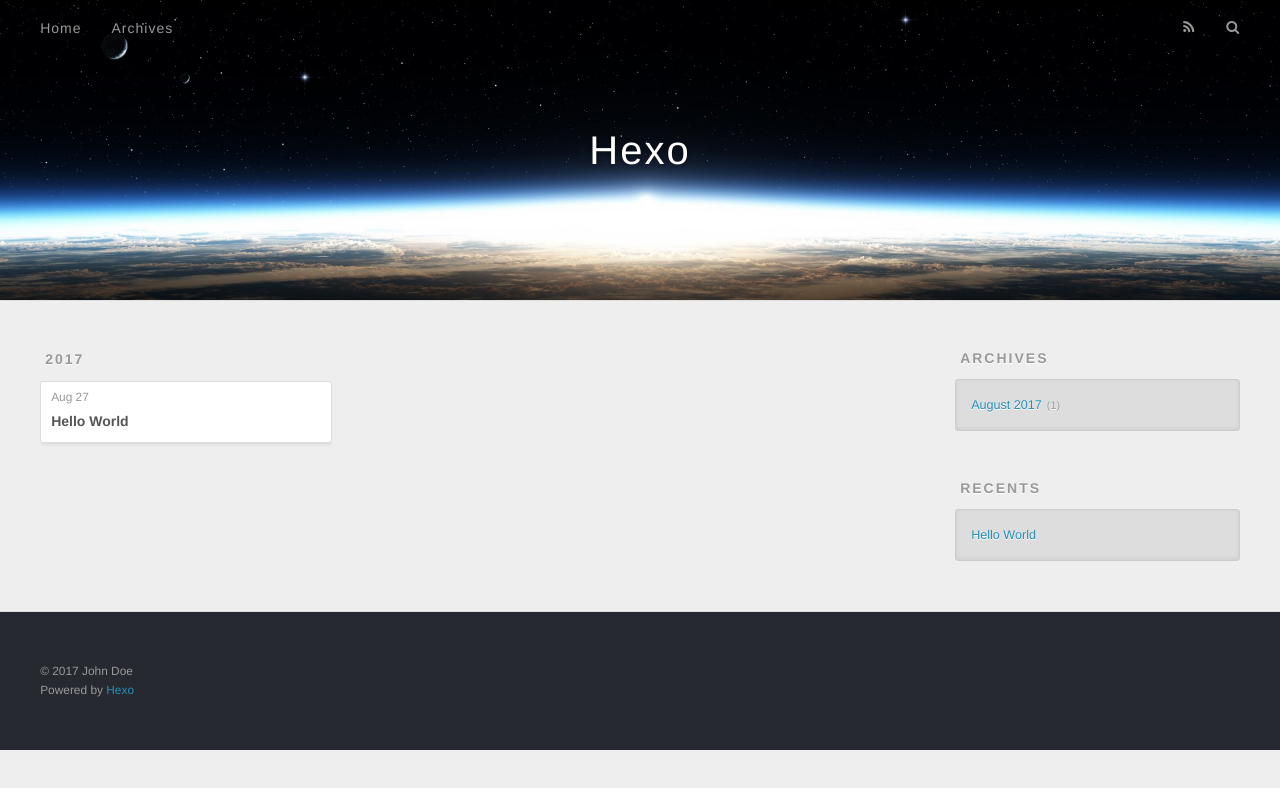
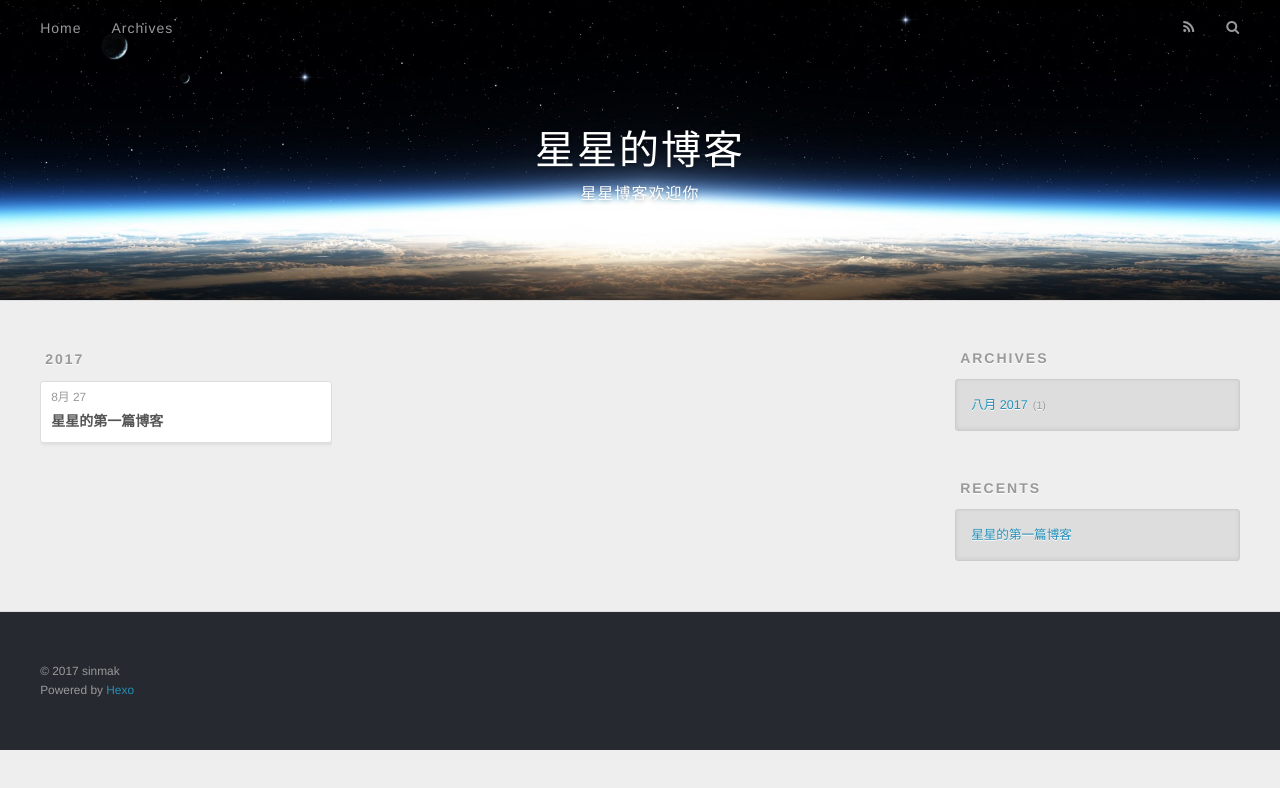
Before and after one commit to ljhsinmak/ljhsinmak.github.io, a plain HTML site: page archives/index.html in a window 1280 px wide. Drawn offline with nearby package versions, Linux system fonts and the light colour scheme.

Commit message:
Site updated: 2017-08-27 02:12:10

```diff
--- a/archives/index.html
+++ b/archives/index.html
@@ -3,16 +3,20 @@
 <head>
   <meta charset="utf-8">
 
-  <title>Archives | Hexo</title>
+  <title>Archives | 星星的博客</title>
   <meta name="viewport" content="width=device-width, initial-scale=1, maximum-scale=1">
-  <meta property="og:type" content="website">
-<meta property="og:title" content="Hexo">
-<meta property="og:url" content="http://yoursite.com/archives/index.html">
-<meta property="og:site_name" content="Hexo">
+  <meta name="description" content="星星会在这里和大家分享在工作和生活中的一些事，同时，和大家进行技术的交流">
+<meta property="og:type" content="website">
+<meta property="og:title" content="星星的博客">
+<meta property="og:url" content="http://ljhsinmak.github.io/archives/index.html">
+<meta property="og:site_name" content="星星的博客">
+<meta property="og:description" content="星星会在这里和大家分享在工作和生活中的一些事，同时，和大家进行技术的交流">
+<meta property="og:locale" content="zh-CN">
 <meta name="twitter:card" content="summary">
-<meta name="twitter:title" content="Hexo">
+<meta name="twitter:title" content="星星的博客">
+<meta name="twitter:description" content="星星会在这里和大家分享在工作和生活中的一些事，同时，和大家进行技术的交流">
 
-    <link rel="alternative" href="/atom.xml" title="Hexo" type="application/atom+xml">
+    <link rel="alternative" href="/atom.xml" title="星星的博客" type="application/atom+xml">
 
 
     <link rel="icon" href="/favicon.png">
@@ -30,8 +34,12 @@
   <div id="header-outer" class="outer">
     <div id="header-title" class="inner">
       <h1 id="logo-wrap">
-        <a href="/" id="logo">Hexo</a>
+        <a href="/" id="logo">星星的博客</a>
       </h1>
+
+        <h2 id="subtitle-wrap">
+          <a href="/" id="subtitle">星星博客欢迎你</a>
+        </h2>
 
     </div>
     <div id="header-inner" class="inner">
@@ -50,7 +58,7 @@
         <a id="nav-search-btn" class="nav-icon" title="Search"></a>
       </nav>
       <div id="search-form-wrap">
-        <form action="//google.com/search" method="get" accept-charset="UTF-8" class="search-form"><input type="search" name="q" class="search-form-input" placeholder="Search"><button type="submit" class="search-form-submit">&#xF002;</button><input type="hidden" name="sitesearch" value="http://yoursite.com"></form>
+        <form action="//google.com/search" method="get" accept-charset="UTF-8" class="search-form"><input type="search" name="q" class="search-form-input" placeholder="Search"><button type="submit" class="search-form-submit">&#xF002;</button><input type="hidden" name="sitesearch" value="http://ljhsinmak.github.io"></form>
       </div>
     </div>
   </div>
@@ -73,12 +81,12 @@
   <div class="archive-article-inner">
     <header class="archive-article-header">
       <a href="/2017/08/27/hello-world/" class="archive-article-date">
-  <time datetime="2017-08-26T16:37:49.000Z" itemprop="datePublished">Aug 27</time>
+  <time datetime="2017-08-26T16:37:49.000Z" itemprop="datePublished">8月 27</time>
 </a>
 
 
     <h1 itemprop="name">
-      <a class="archive-article-title" href="/2017/08/27/hello-world/">Hello World</a>
+      <a class="archive-article-title" href="/2017/08/27/hello-world/">星星的第一篇博客</a>
     </h1>
 
 
@@ -103,7 +111,7 @@
   <div class="widget-wrap">
     <h3 class="widget-title">Archives</h3>
     <div class="widget">
-      <ul class="archive-list"><li class="archive-list-item"><a class="archive-list-link" href="/archives/2017/08/">August 2017</a><span class="archive-list-count">1</span></li></ul>
+      <ul class="archive-list"><li class="archive-list-item"><a class="archive-list-link" href="/archives/2017/08/">八月 2017</a><span class="archive-list-count">1</span></li></ul>
     </div>
   </div>
 
@@ -115,7 +123,7 @@
       <ul>
 
           <li>
-            <a href="/2017/08/27/hello-world/">Hello World</a>
+            <a href="/2017/08/27/hello-world/">星星的第一篇博客</a>
           </li>
 
       </ul>
@@ -130,7 +138,7 @@
 
   <div class="outer">
     <div id="footer-info" class="inner">
-      &copy; 2017 John Doe<br>
+      &copy; 2017 sinmak<br>
       Powered by <a href="http://hexo.io/" target="_blank">Hexo</a>
     </div>
   </div>
```
Also changed, not shown: 2017/08/27/hello-world/index.html (+19 -14 lines), archives/2017/08/index.html (+22 -14 lines), archives/2017/index.html (+22 -14 lines), index.html (+22 -14 lines).
